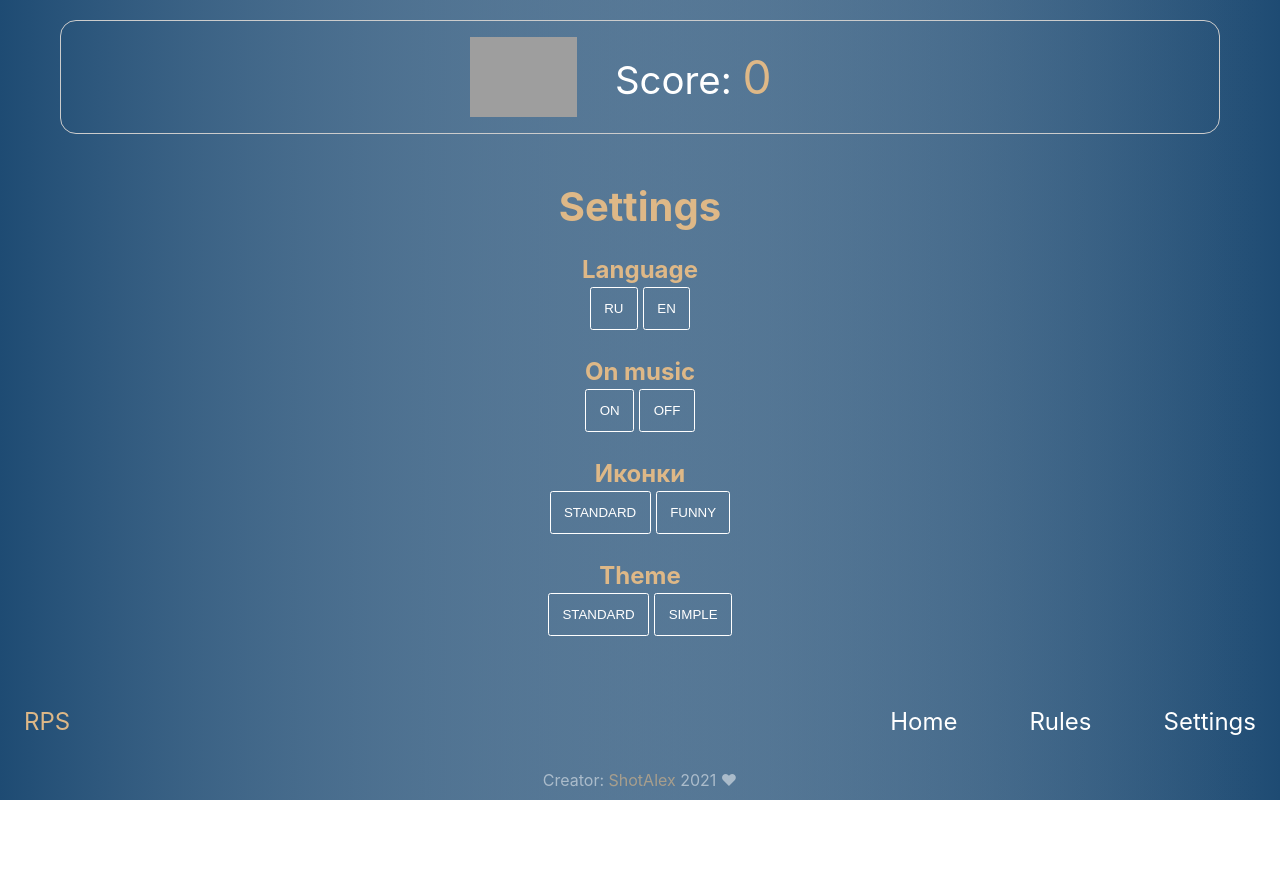
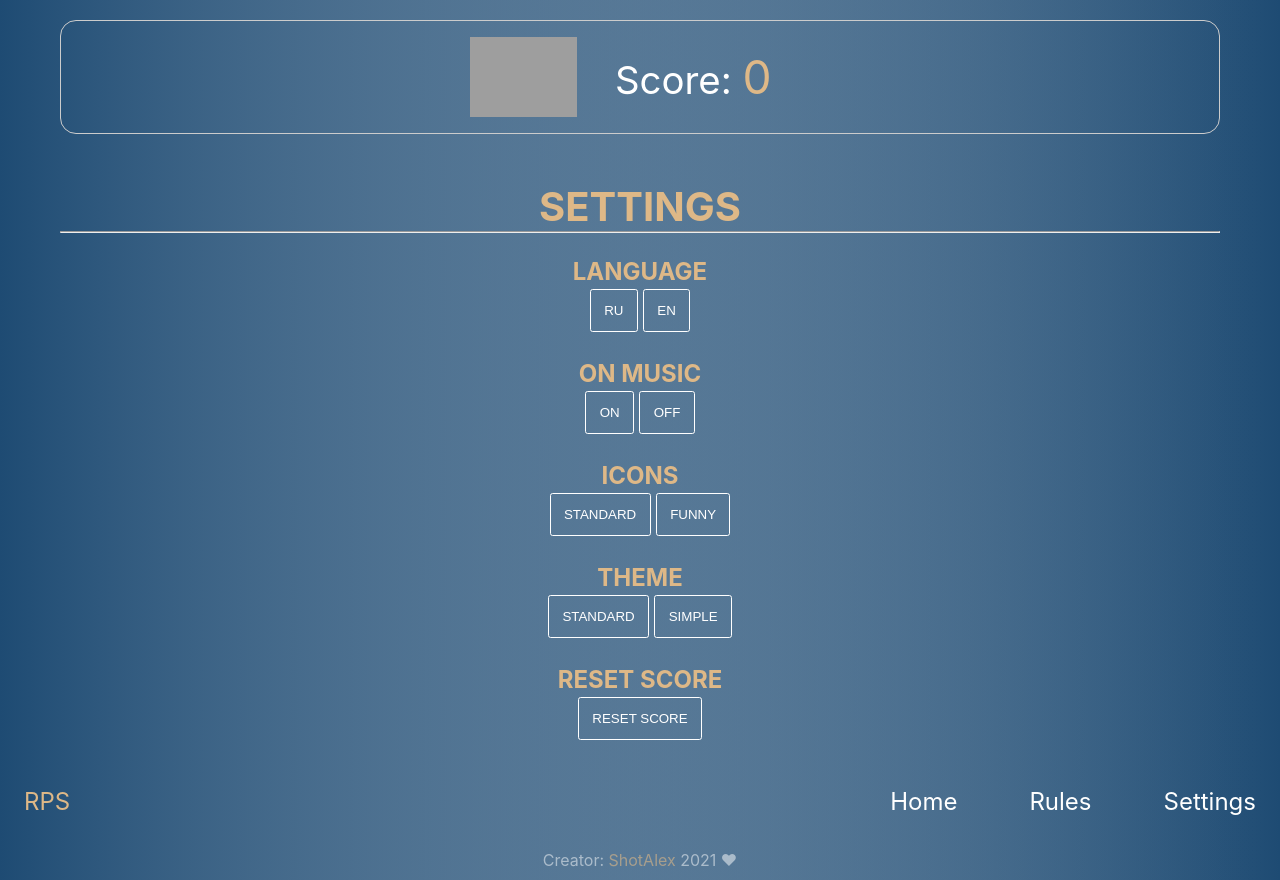
Before and after one commit to ShotAlex/react-game, a React (Create React App) app: page /settings in a window 1280 px wide. Before the commit the page ends 800 px from the top, so only its background shows below. Built offline with nearby package versions, Linux system fonts and the light colour scheme; grey boxes are pictures that could not be loaded.

Commit message:
feat: add reset score setting

```diff
--- a/src/components/Settings.jsx
+++ b/src/components/Settings.jsx
@@ -1,9 +1,14 @@
 import React from 'react';
 import MainLayout from '../containers/MainLayout';
+import game from "../store/game";
 
 const Settings = () => {
   const setLanguage = (e) => {
     console.log(e.target.name)
+  }
+
+  const resetScore = () => {
+    game.resetScore()
   }
 
 
@@ -11,6 +16,7 @@ const Settings = () => {
     <MainLayout>
       <article className="settings">
         <h1 className="settings__title">Settings</h1>
+        <hr/>
 
         <section className="settings-params">
           <ul className="list">
@@ -27,7 +33,7 @@ const Settings = () => {
             </li>
 
             <li className="list-item">
-              <h2 className="settings-params__title">Иконки</h2>
+              <h2 className="settings-params__title">Icons</h2>
               <button className="settings-params__btn" onClick={(e) => setLanguage(e)} name="STANDARD">STANDARD</button>
               <button className="settings-params__btn" onClick={(e) => setLanguage(e)} name="FUNNY">FUNNY</button>
             </li>
@@ -37,6 +43,12 @@ const Settings = () => {
               <button className="settings-params__btn" onClick={(e) => setLanguage(e)} name="STANDARD">STANDARD</button>
               <button className="settings-params__btn" onClick={(e) => setLanguage(e)} name="SIMPLE">SIMPLE</button>
             </li>
+
+            <li className="list-item">
+              <h2 className="settings-params__title">
+                Reset score</h2>
+              <button className="settings-params__btn" onClick={() => resetScore()} >RESET SCORE</button>
+            </li>
           </ul>
         </section>
       </article>
--- a/src/store/game.js
+++ b/src/store/game.js
@@ -11,6 +11,11 @@ class Game {
   title = 'VS'
   userChoice = ROCK
   compChoice = SCISSORS
+
+  resetScore() {
+    this.score = 0;
+    localStorage.setItem('score', 0)
+  }
 
   incrementScore() {
     this.score += 1
--- a/src/styles/settings.scss
+++ b/src/styles/settings.scss
@@ -4,6 +4,7 @@
     text-align: center;
     font-size: 2.5em;
     color: $color-second;
+    text-transform: uppercase;
   }
 
   &-params {
@@ -17,6 +18,7 @@
     &__title {
       margin-top: 1em;
       color: $color-second;
+      text-transform: uppercase;
     }
 
     &__btn {
```
